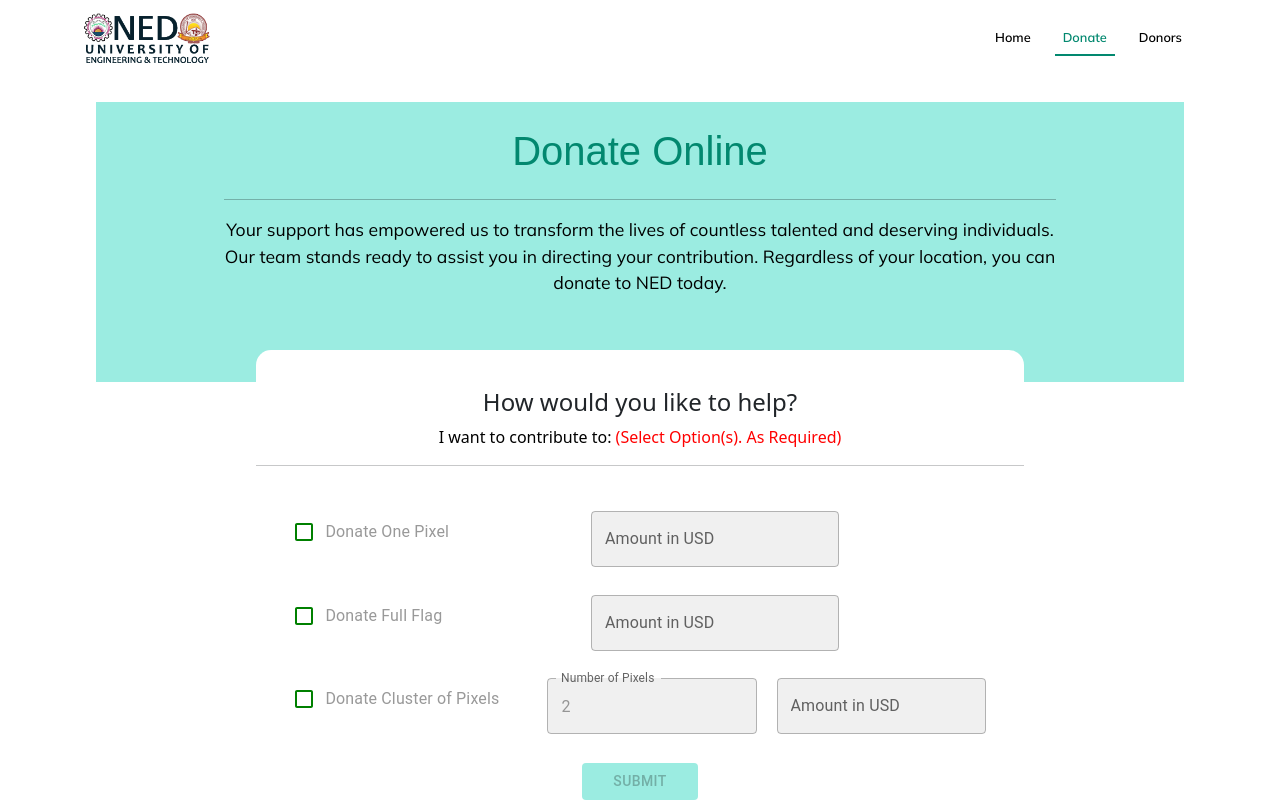
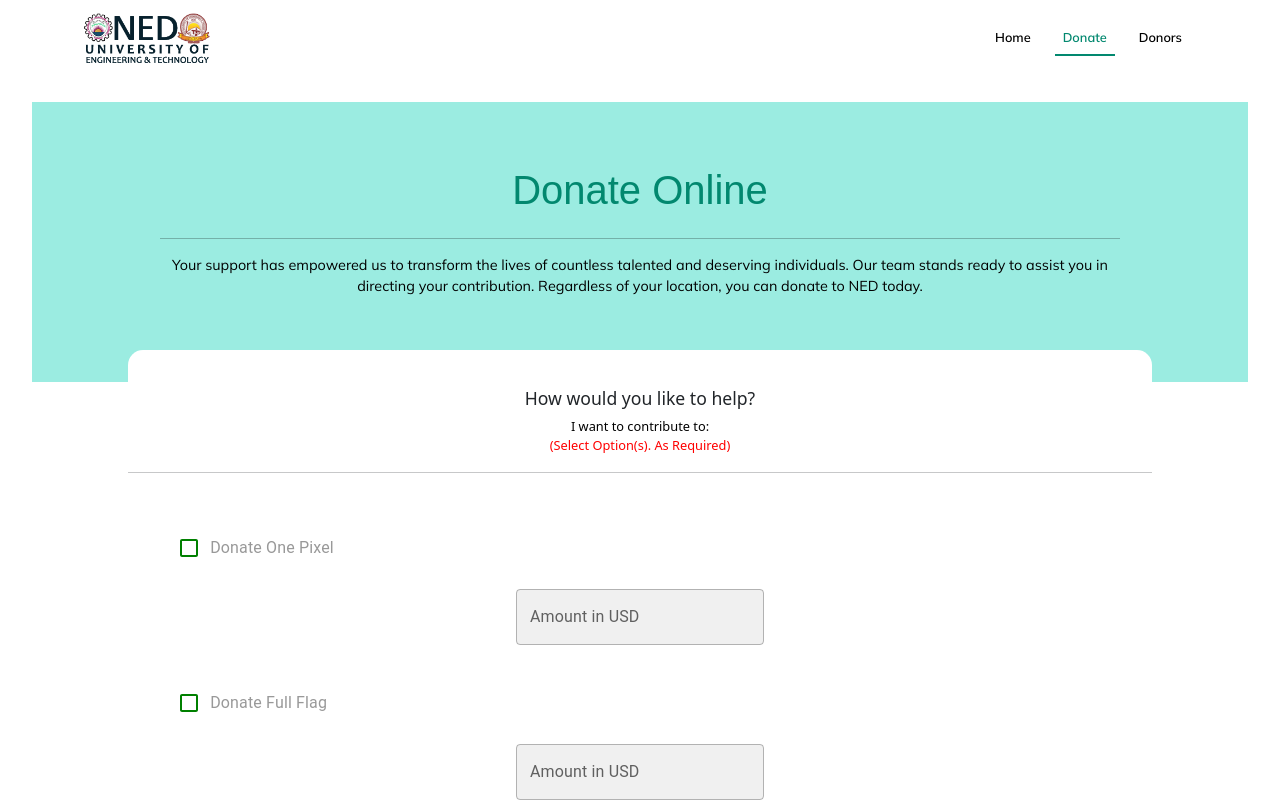
Before and after one commit to Hamza-Anwar-Mohiuddin/DonationWebsite, a React (Vite) app in the folder frontend/: page /donate in a window 1280 px wide. Shown: the top 802 px of the page. Built offline with nearby package versions, Linux system fonts and the light colour scheme; a web font is replaced by a local one.

Commit message:
Some form Validations

```diff
--- a/frontend/src/pages/Donate/Donate.css
+++ b/frontend/src/pages/Donate/Donate.css
@@ -8,7 +8,7 @@
 .Donate-page-top-div{
     background-color: var(--secondary-color);
     margin-top: 2% !important;
-    padding: 2% 10%;
+    padding: 5% 10%;
     display: flex;
     flex-direction: column;
     width: 85vw;
@@ -20,7 +20,7 @@
 }
 
 .Donate-page-top-div p{
-    font-size: 1.1rem;
+    font-size: 90%;
 }
 
 .Donate-page-form-parent-div{
@@ -59,12 +59,15 @@
 .Donate-page-form-field-text{
     width: 40%;
 }
-
+.Donate-page-form-field-text span{
+  text-align: left;
+  font-size: 100%;
+}
 
 .checkbox-label{
     color: black !important;
     font-family: var(--body-font);
-    font-size: 1.1rem;
+    font-size: 1rem;
     font-weight: 600;
 }
 
@@ -98,6 +101,7 @@
     display: flex;
     flex-direction: column;
     width: 60%;
+    align-items: center;
     margin: auto;
     gap: 20px;
   }
@@ -180,3 +184,39 @@
   .button:hover {
     background-color: #003d82;
   }
+
+  @media only screen and (max-device-width: 880px) {
+    .Donate-page-post-submit-form-parent-div{
+      width: 80vw;
+    }
+    .Donate-page-top-div{
+      width: 95vw;
+    }
+    .Donate-page-form-parent-div{
+      width: 80vw;
+    }
+    .Donate-page-form-parent-div h4{
+
+      font-size: 1.1rem;
+    }
+
+    .Donate-page-form-parent-div p{
+      font-size: 0.8rem;
+      display: flex;
+      flex-direction: column;
+    }
+    .Donate-page-form-field-div{
+      align-items: center;
+      display: flex;
+      flex-direction: column;
+    }
+    .Donate-page-form-field-text{
+      width: 100%;
+  }
+  .donation-details{
+    width: 100%;
+    text-align: center;
+    display: flex;
+    flex-direction: column;
+  }
+  }
--- a/frontend/src/pages/Donate/Donate.jsx
+++ b/frontend/src/pages/Donate/Donate.jsx
@@ -19,6 +19,7 @@ function Donate() {
   const [message, setMessage] = useState('');
   const [isSubmitEnabled, setIsSubmitEnabled] = useState(false);
   const [isLoading, setIsLoading] = useState(false); // State to manage loading indicator
+  const [error, seterror] = useState('')
 
   const ClusterPixels = "Cluster Of Pixels";
   const OnePixel = "One Pixel";
@@ -56,13 +57,20 @@ function Donate() {
   const handleSubmit = () => {
     if (selectedOption) {
       setIsFormSubmitted(true);
+      seterror('');
     } else {
-      alert("Kindly select some value");
+      seterror("Kindly select some value");
     }
   };
 
   const handleSubmitform = () => {
     if (selectedOption && name && message) {
+      const wordCount = message.trim().split(/\s+/).length;
+      if (wordCount > 100) {
+        seterror("Message should not exceed 100 words.");
+        return; // Exit early if message exceeds word limit
+      }
+
       let postData = {
         selectedOption: selectedOption,
         amount: amount,
@@ -104,12 +112,13 @@ function Donate() {
         .catch(error => {
           setIsLoading(false); // Hide loading indicator if there's an error
           console.error('Error submitting donation:', error);
-          alert('Failed to submit donation. Please try again.');
+          seterror('Failed to submit donation. Please try again.');
         });
     } else {
-      alert("Kindly select some value");
+      seterror("Kindly select some value or fill in all fields.");
     }
   };
+
 
 
   const handleReturnToForm = () => {
@@ -241,7 +250,7 @@ function Donate() {
             </div>
           </div>
           <div className='Donate-page-form-submit'>
-            <Button onClick={handleSubmit} disabled={!isSubmitEnabled}>Submit</Button>
+            <Button style={{fontSize:'80%'}} onClick={handleSubmit} disabled={!isSubmitEnabled}>Submit</Button>
           </div>
         </div>
       ) : (
@@ -256,12 +265,14 @@ function Donate() {
           </div>
           <div className='Donate-page-post-submit-form'>
             <TextField
+            style={{width:'120%'}}
               id="name"
               label="Name"
               value={name}
               onChange={(e) => setName(e.target.value)}
             />
             <TextField
+            style={{width:'120%'}}
               id="message"
               label={`Message (Up to 100 words${message.trim().length > 0 ? ` - ${message.trim().split(/\s+/).length}` : ''})`}
               multiline
@@ -278,10 +289,14 @@ function Donate() {
                   document.getElementById('message-label').style.color = 'inherit';
                 }
               }}
+
             />
+            {error && <div style={{color:'red'}}>
+              {error}
+              </div>}
             <div className="form-submit-form">
-              <Button variant="contained" onClick={handleReturnToForm}>Return to Form</Button>
-              <Button variant="contained" onClick={handleSubmitform}>Submit</Button>
+              <Button style={{fontSize:'80%'}} variant="contained" onClick={handleReturnToForm}>Return to Form</Button>
+              <Button style={{fontSize:'80%'}} variant="contained" onClick={handleSubmitform}>Submit</Button>
             </div>
           </div>
         </div>
```
